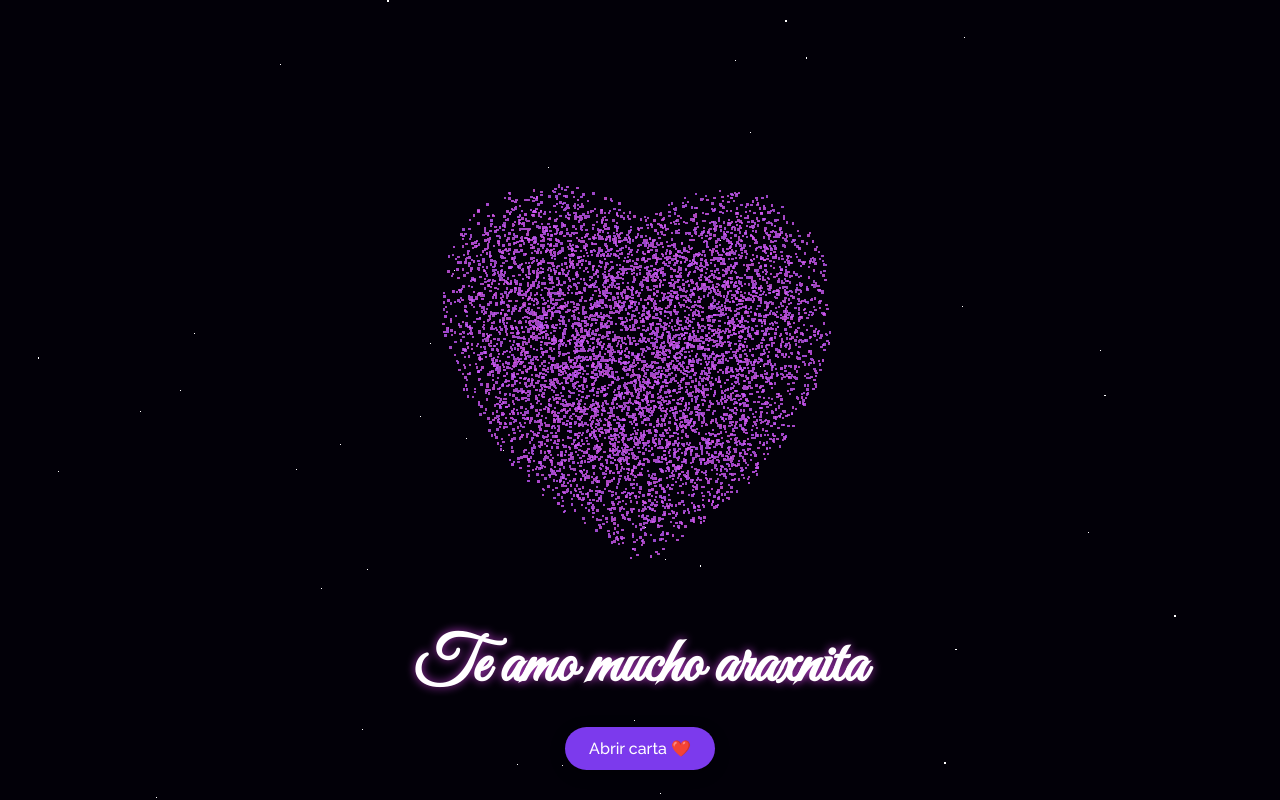
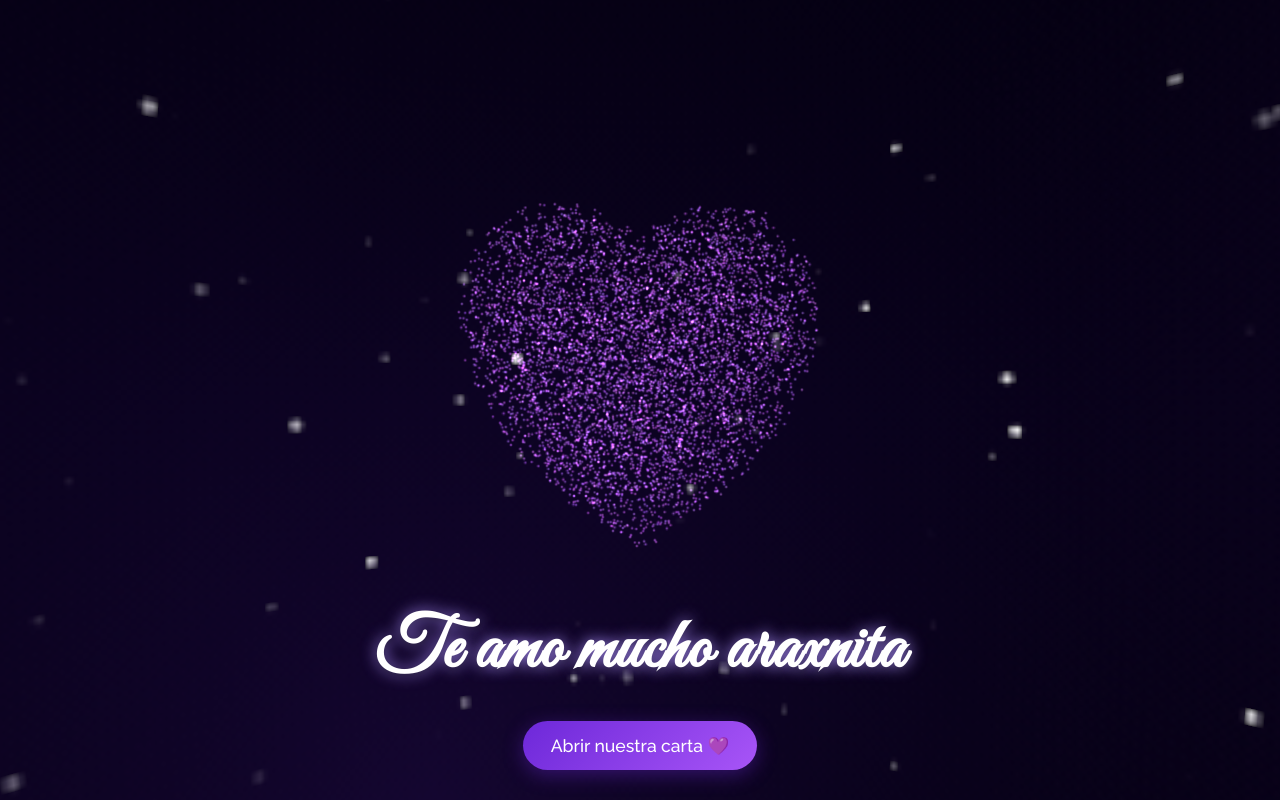
Before and after one commit to Franeldramatico/corazondeeemelon, a plain HTML site: page index.html in a window 1280 px wide. Drawn offline with nearby package versions, Linux system fonts and the light colour scheme; animation ran at ten frames a second.

Commit message:
Add beautiful nebula background and enhance visuals while maintaining performance

```diff
--- a/index.html
+++ b/index.html
@@ -14,41 +14,49 @@
         .ui-overlay { position: fixed; bottom: 0; left: 0; width: 100%; z-index: 10; display: flex; flex-direction: column; align-items: center; padding-bottom: 30px; pointer-events: none; }
         .love-text {
             font-family: 'Great Vibes', cursive;
-            font-size: clamp(2rem, 5vw, 4rem);
+            font-size: clamp(2.2rem, 6vw, 4.5rem);
             color: #fff;
-            text-shadow: 0 0 10px rgba(216, 70, 239, 0.8), 0 2px 4px rgba(0,0,0,0.5);
+            text-shadow: 0 0 15px rgba(167, 139, 250, 0.9), 0 2px 5px rgba(0,0,0,0.7);
             text-align: center;
-            margin-bottom: 20px;
-            padding: 0 10px;
+            margin-bottom: 25px;
+            padding: 0 15px;
+            letter-spacing: 1px;
         }
         .btn-open-letter {
             pointer-events: all; cursor: pointer;
-            font-family: 'Raleway', sans-serif; font-weight: 500; font-size: 1rem;
-            color: #fff; background: #7c3aed;
-            border: none; padding: 12px 24px; border-radius: 50px;
-            box-shadow: 0 4px 15px rgba(0,0,0,0.3);
-            transition: transform 0.2s;
+            font-family: 'Raleway', sans-serif; font-weight: 500; font-size: 1.1rem;
+            color: #fff; background: linear-gradient(135deg, #6d28d9, #a855f7);
+            border: none; padding: 14px 28px; border-radius: 50px;
+            box-shadow: 0 5px 20px rgba(109, 40, 217, 0.4);
+            transition: all 0.3s ease;
         }
+        .btn-open-letter:hover { transform: translateY(-2px); box-shadow: 0 8px 25px rgba(109, 40, 217, 0.6); }
         .btn-open-letter:active { transform: scale(0.95); }
-        .modal-overlay { position: fixed; inset: 0; z-index: 100; background: rgba(0,0,0,0.9); display: flex; align-items: center; justify-content: center; opacity: 0; pointer-events: none; transition: opacity 0.3s; }
+
+        .modal-overlay { position: fixed; inset: 0; z-index: 100; background: rgba(0,0,0,0.85); backdrop-filter: blur(5px); display: flex; align-items: center; justify-content: center; opacity: 0; pointer-events: none; transition: opacity 0.4s; }
         .modal-overlay.active { opacity: 1; pointer-events: all; }
-        .letter-card { background: #110022; border: 1px solid #442266; border-radius: 20px; padding: 30px; max-width: 450px; width: 90%; text-align: center; color: #fff; }
-        .letter-title { font-size: 1.5rem; margin-bottom: 15px; color: #f472b6; }
-        .letter-message { font-size: 1rem; line-height: 1.6; margin-bottom: 15px; font-weight: 300; }
-        .btn-close-letter { margin-top: 15px; padding: 8px 20px; border-radius: 20px; border: 1px solid #664488; background: transparent; color: #fff; cursor: pointer; }
+        .letter-card { background: linear-gradient(145deg, #1a0033, #0a001a); border: 1px solid #5b21b6; border-radius: 25px; padding: 40px; max-width: 500px; width: 90%; text-align: center; color: #fff; box-shadow: 0 0 40px rgba(139, 92, 246, 0.3); }
+        .letter-title { font-family: 'Great Vibes', cursive; font-size: 2.5rem; margin-bottom: 20px; color: #d8b4fe; }
+        .letter-message { font-size: 1.1rem; line-height: 1.7; margin-bottom: 20px; font-weight: 300; color: #e9d5ff; }
+        .btn-close-letter { margin-top: 15px; padding: 10px 25px; border-radius: 25px; border: 1px solid #8b5cf6; background: rgba(139, 92, 246, 0.1); color: #ddd; cursor: pointer; transition: all 0.3s; }
+        .btn-close-letter:hover { background: rgba(139, 92, 246, 0.3); color: #fff; }
     </style>
 </head>
 <body>
     <div id="three-container"></div>
     <div class="ui-overlay">
         <h1 class="love-text">Te amo mucho araxnita</h1>
-        <button class="btn-open-letter" id="btnOpenLetter">Abrir carta ❤️</button>
+        <button class="btn-open-letter" id="btnOpenLetter">Abrir nuestra carta 💜</button>
     </div>
     <div class="modal-overlay" id="modalOverlay">
         <div class="letter-card">
             <div class="letter-title">Mi amor, araxnita</div>
-            <p class="letter-message">Este aniversario es solo el primero de muchísimos más juntos. Cada día a tu lado es un regalo.</p>
-            <button class="btn-close-letter" id="btnCloseLetter">Cerrar</button>
+            <p class="letter-message">
+                Este aniversario es solo el primero de muchísimos más que viviremos juntos.
+                <br><br>
+                Cada día a tu lado es un regalo, y nuestro amor es tan especial que trasciende el tiempo. Gracias por llenar mi vida de luz.
+            </p>
+            <button class="btn-close-letter" id="btnCloseLetter">Cerrar con amor</button>
         </div>
     </div>
 
@@ -60,55 +68,141 @@
         import { OrbitControls } from 'three/addons/controls/OrbitControls.js';
 
         const scene = new THREE.Scene();
-        const camera = new THREE.PerspectiveCamera(50, window.innerWidth / window.innerHeight, 0.1, 100);
+        const camera = new THREE.PerspectiveCamera(55, window.innerWidth / window.innerHeight, 0.1, 100);
         camera.position.set(0, 0, 5);
 
         const renderer = new THREE.WebGLRenderer({ antialias: false, powerPreference: 'high-performance' });
         renderer.setSize(window.innerWidth, window.innerHeight);
-        renderer.setPixelRatio(1);
+        renderer.setPixelRatio(Math.min(window.devicePixelRatio, 1.5));
         renderer.setClearColor(0x020008, 1);
         document.getElementById('three-container').appendChild(renderer.domElement);
 
+        // --- FONDO DE NEBULOSA MEJORADO ---
+        function createNebulaTexture() {
+            const canvas = document.createElement('canvas');
+            canvas.width = 1024; canvas.height = 512;
+            const ctx = canvas.getContext('2d');
+
+            // Fondo oscuro profundo
+            const grad = ctx.createLinearGradient(0, 0, 0, 512);
+            grad.addColorStop(0, '#02000a');
+            grad.addColorStop(0.5, '#050015');
+            grad.addColorStop(1, '#02000a');
+            ctx.fillStyle = grad;
+            ctx.fillRect(0, 0, 1024, 512);
+
+            // Nubes de nebulosa suaves
+            function drawCloud(x, y, radius, color) {
+                const cloudGrad = ctx.createRadialGradient(x, y, 0, x, y, radius);
+                cloudGrad.addColorStop(0, color);
+                cloudGrad.addColorStop(1, 'rgba(0,0,0,0)');
+                ctx.fillStyle = cloudGrad;
+                ctx.globalAlpha = 0.4;
+                ctx.fillRect(x - radius, y - radius, radius * 2, radius * 2);
+            }
+
+            drawCloud(200, 150, 250, 'rgba(88, 28, 135, 0.5)'); // Púrpura oscuro
+            drawCloud(800, 350, 300, 'rgba(109, 40, 217, 0.4)'); // Violeta
+            drawCloud(500, 250, 200, 'rgba(147, 51, 234, 0.3)'); // Púrpura claro
+            drawCloud(100, 400, 150, 'rgba(76, 29, 149, 0.4)'); // Índigo
+
+            // Estrellas pequeñas y brillantes
+            ctx.globalAlpha = 1;
+            for (let i = 0; i < 800; i++) {
+                const sx = Math.random() * 1024;
+                const sy = Math.random() * 512;
+                const size = Math.random() * 1.2;
+                const brightness = Math.random();
+                ctx.fillStyle = `rgba(255, 255, 255, ${brightness})`;
+                ctx.beginPath();
+                ctx.arc(sx, sy, size, 0, Math.PI * 2);
+                ctx.fill();
+            }
+
+            const texture = new THREE.CanvasTexture(canvas);
+            texture.colorSpace = THREE.SRGBColorSpace;
+            return texture;
+        }
+
+        const skyGeo = new THREE.SphereGeometry(30, 32, 24);
+        const skyMat = new THREE.MeshBasicMaterial({
+            map: createNebulaTexture(),
+            side: THREE.BackSide,
+            depthWrite: false
+        });
+        const sky = new THREE.Mesh(skyGeo, skyMat);
+        scene.add(sky);
+
+        // --- CORAZÓN MORADO ---
         function heartImplicit(x, y, z) {
             const x2 = x*x, y2 = y*y, z2 = z*z;
             return Math.pow(x2 + 2.25*y2 + z2 - 1, 3) - x2*z2*z - 0.1125*y2*z2*z;
         }
 
         const positions = [], colors = [];
-        for (let i = 0; i < 40000; i++) {
+        for (let i = 0; i < 35000; i++) {
             const x = Math.random()*3-1.5, y = Math.random()*2-1, z = Math.random()*3-1.5;
             if (heartImplicit(x, y, z) < 0) {
                 positions.push(x, z, y);
-                // Colores morados/violetas
-                const r = 0.5 + Math.random() * 0.2;
-                const g = 0.1;
-                const b = 0.8 + Math.random() * 0.2;
+                // Paleta de morados y púrpuras
+                const r = 0.4 + Math.random() * 0.3;
+                const g = 0.1 + Math.random() * 0.1;
+                const b = 0.7 + Math.random() * 0.3;
                 colors.push(r, g, b);
             }
         }
         const heartGeo = new THREE.BufferGeometry().setAttribute('position', new THREE.BufferAttribute(new Float32Array(positions), 3));
         heartGeo.setAttribute('color', new THREE.BufferAttribute(new Float32Array(colors), 3));
-        const heart = new THREE.Points(heartGeo, new THREE.PointsMaterial({ size: 0.03, vertexColors: true, transparent: true, opacity: 0.8 }));
+
+        // Textura de brillo para los puntos
+        const dotTex = (() => {
+            const c = document.createElement('canvas'); c.width = 64; c.height = 64;
+            const ctx = c.getContext('2d');
+            const g = ctx.createRadialGradient(32, 32, 0, 32, 32, 32);
+            g.addColorStop(0, 'white'); g.addColorStop(1, 'transparent');
+            ctx.fillStyle = g; ctx.fillRect(0, 0, 64, 64);
+            return new THREE.CanvasTexture(c);
+        })();
+
+        const heart = new THREE.Points(heartGeo, new THREE.PointsMaterial({
+            size: 0.05,
+            vertexColors: true,
+            transparent: true,
+            opacity: 0.9,
+            map: dotTex,
+            blending: THREE.AdditiveBlending,
+            depthWrite: false
+        }));
         scene.add(heart);
 
-        const starsPos = [];
-        for (let i = 0; i < 500; i++) {
-            const r = 10 + Math.random()*20, t = Math.random()*Math.PI*2, p = Math.random()*Math.PI;
-            starsPos.push(Math.cos(t)*Math.sin(p)*r, Math.cos(p)*r, Math.sin(t)*Math.sin(p)*r);
-        }
-        scene.add(new THREE.Points(new THREE.BufferGeometry().setAttribute('position', new THREE.BufferAttribute(new Float32Array(starsPos), 3)), new THREE.PointsMaterial({ size: 0.05, color: 0xffffff })));
-
+        // Controles y Animación
         const controls = new OrbitControls(camera, renderer.domElement);
-        controls.enableDamping = true; controls.autoRotate = true;
+        controls.enableDamping = true;
+        controls.autoRotate = true;
+        controls.autoRotateSpeed = 0.5;
 
         const modal = document.getElementById('modalOverlay');
         document.getElementById('btnOpenLetter').onclick = () => modal.classList.add('active');
         document.getElementById('btnCloseLetter').onclick = () => modal.classList.remove('active');
-        window.onresize = () => { camera.aspect = window.innerWidth / window.innerHeight; camera.updateProjectionMatrix(); renderer.setSize(window.innerWidth, window.innerHeight); };
+        window.onresize = () => {
+            camera.aspect = window.innerWidth / window.innerHeight;
+            camera.updateProjectionMatrix();
+            renderer.setSize(window.innerWidth, window.innerHeight);
+        };
 
+        const clock = new THREE.Clock();
         function animate() {
             requestAnimationFrame(animate);
+            const elapsed = clock.getElapsedTime();
             controls.update();
+
+            // Latido suave
+            const s = 1 + Math.sin(elapsed * 1.5) * 0.03;
+            heart.scale.set(s, s, s);
+
+            // Rotación suave del fondo para dar vida
+            sky.rotation.y = elapsed * 0.02;
+
             renderer.render(scene, camera);
         }
         animate();
```
